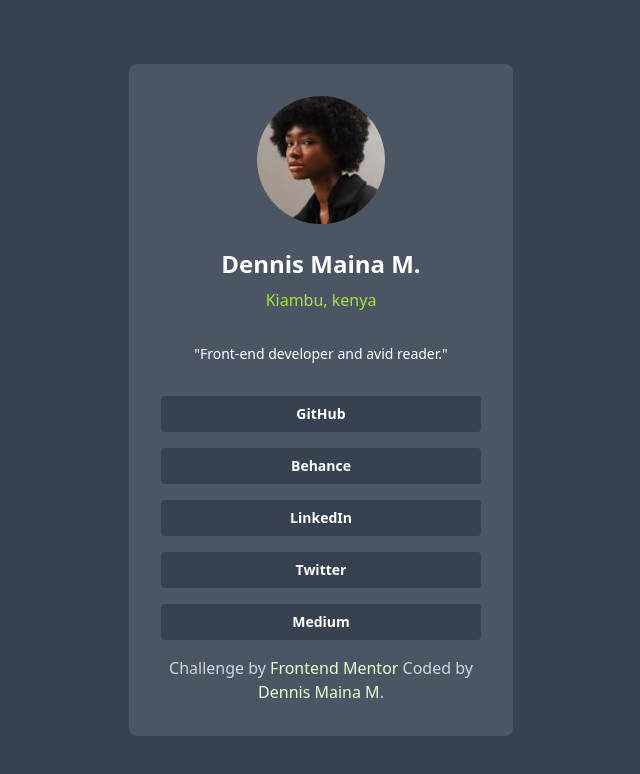
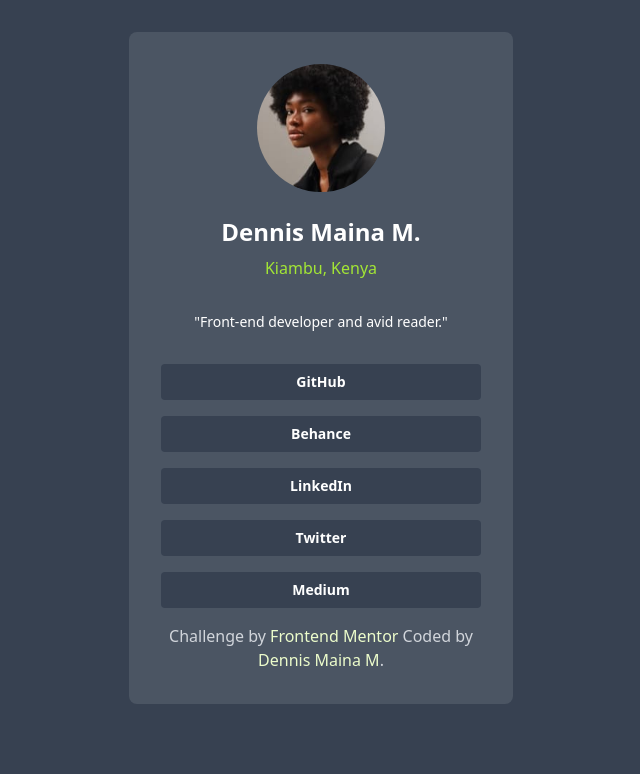
Before and after one commit to wajethii/social_links, a plain HTML site: page index.html in a window 1280 px wide. Shown: the whole page, without its empty margins (319-959 px from the left). Drawn offline with nearby package versions, Linux system fonts and the light colour scheme.

Commit message:
Update index.html

```diff
--- a/index.html
+++ b/index.html
@@ -11,13 +11,14 @@
   <script src="https://cdn.tailwindcss.com"></script>
 </head>
 
-<body class="bg-gray-700 text-white flex items-center justify-center min-h-screen p-8">
+<body class="bg-gray-700 text-white min-h-screen p-8">
+  <main class="flex items-center justify-center">
     <div class="bg-gray-600 w-3/4 max-w-sm flex flex-col p-8 rounded-lg">
       <div class="flex justify-center">
         <img src="assets/images/Pass.jpeg" alt="Profile Picture of Jessica Randall" class="w-32 rounded-full">
       </div>
       <div class="p-2 text-center mt-4 text-2xl font-semibold">Dennis Maina M.</div>
-    <div class="text-base text-center text-lime-400">Kiambu, kenya</div>
+      <div class="text-base text-center text-lime-400">Kiambu, Kenya</div>
       <div class="text-center py-8">
         <p class="text-sm">"Front-end developer and avid reader."</p>
       </div>
@@ -40,6 +41,7 @@
           class="text-lime-100">Dennis Maina M</a>.
       </footer>
     </div>
+  </main>
 </body>
 
 </html>
```
Lines whose indentation alone changed are shown as unchanged.
